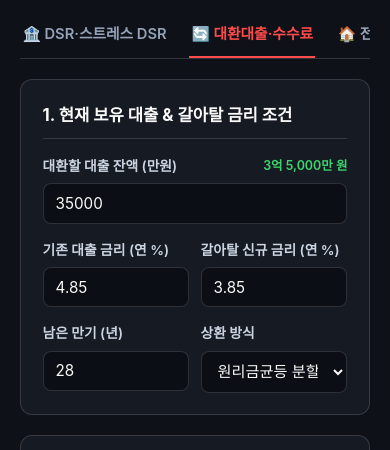
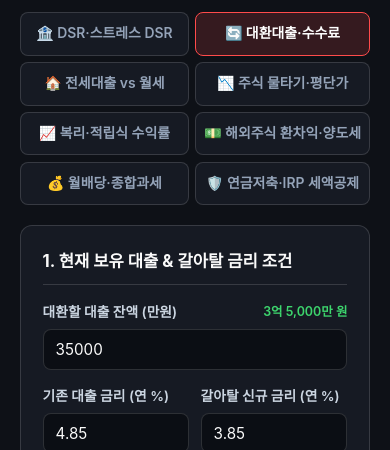
Before and after one commit to GH-dev-94/economy-news-ai, a plain HTML site: page tools/refinance.html in a window 390 px wide. Shown: the part 394-844 px from the top of the page. Drawn offline with Linux system fonts and the light colour scheme; a web font is replaced by a local one.

Commit message:
style: 금융 계산기 8종 서브 탭을 반응형 그리드(PC 4x2 / 모바일 2x4)로 개편하여 전체 노출

```diff
--- a/tools/refinance.html
+++ b/tools/refinance.html
@@ -90,17 +90,28 @@
     .page-header h1 { font-size: 1.55rem; font-weight: 800; margin: 0 0 0.32rem; letter-spacing: -0.02em; }
     .page-header p { margin: 0; color: var(--text-muted); font-size: 0.93rem; }
     .tools-subnav {
-      display: flex; gap: 1.25rem; border-bottom: 1px solid var(--border);
-      margin-bottom: 1.25rem; overflow-x: auto; scrollbar-width: none;
+      display: grid;
+      grid-template-columns: repeat(4, 1fr);
+      gap: 0.5rem;
+      margin-bottom: 1.25rem;
     }
-    .tools-subnav::-webkit-scrollbar { display: none; }
+    @media (max-width: 640px) {
+      .tools-subnav {
+        grid-template-columns: repeat(2, 1fr);
+        gap: 0.4rem;
+      }
+    }
     .tools-subnav a {
-      text-decoration: none; font-size: 0.92rem; font-weight: 600;
-      padding: 0.62rem 0.15rem; color: var(--text-muted);
-      border-bottom: 2.5px solid transparent; transition: all 0.15s ease; white-space: nowrap;
+      text-decoration: none; font-size: 0.87rem; font-weight: 600;
+      padding: 0.58rem 0.5rem; border-radius: 8px;
+      background: var(--bg-card); color: var(--text-muted);
+      border: 1px solid var(--border); text-align: center;
+      transition: all 0.15s ease; white-space: nowrap;
     }
-    .tools-subnav a:hover { color: var(--text-main); }
-    .tools-subnav a.active { color: var(--accent-red); border-bottom-color: var(--accent-red); }
+    .tools-subnav a:hover { color: var(--text-main); border-color: rgba(255, 75, 75, 0.5); }
+    .tools-subnav a.active {
+      color: #fff; background: rgba(255, 75, 75, 0.16); border-color: var(--accent-red); font-weight: 700;
+    }
 
     .calc-grid { display: grid; grid-template-columns: 1.05fr 0.95fr; gap: 1.25rem; align-items: start; }
     @media (max-width: 840px) { .calc-grid { grid-template-columns: 1fr; } }
```
Also changed, not shown: tools/compound.html (+17 -8 lines), tools/dividend-tax.html (+19 -8 lines), tools/dsr.html (+19 -12 lines), tools/jeonse-vs-rent.html (+19 -8 lines), tools/pension-tax.html (+19 -8 lines), tools/stock-averaging.html (+19 -8 lines), tools/us-stock-tax.html (+17 -8 lines).
